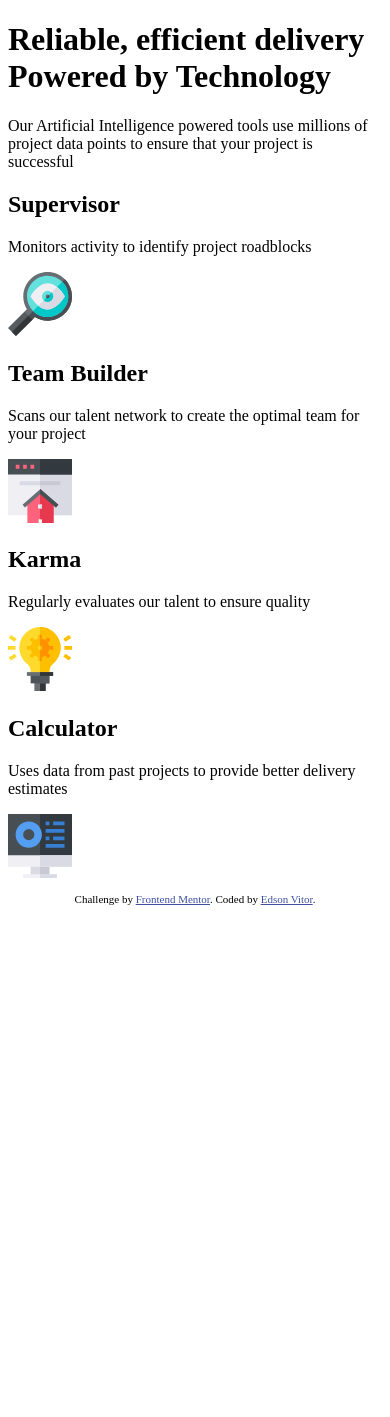
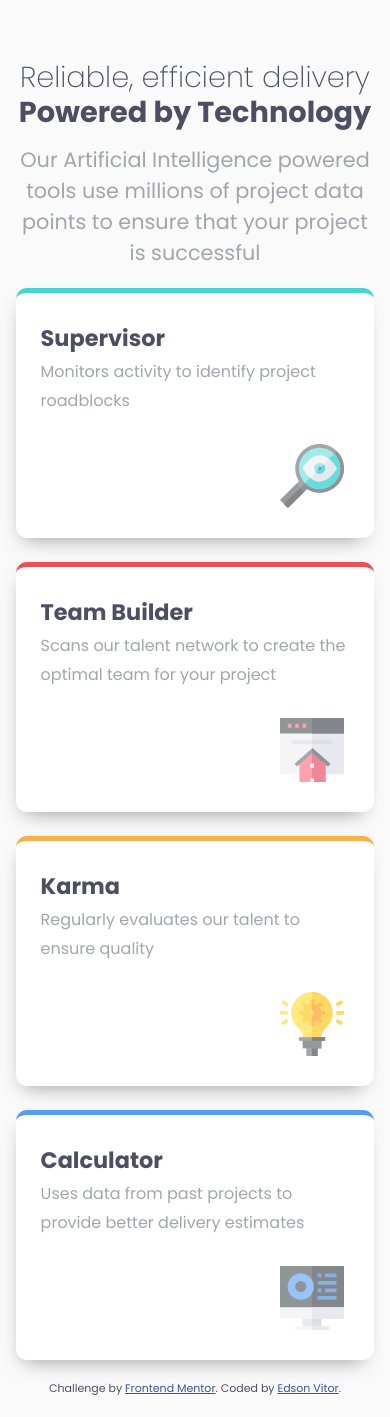
Before and after one commit to edsonvit0r/frontendmentor, a PHP site: page / in a window 390 px wide. Before the commit the page ends 905 px from the top, so only its background shows below. Run offline with PHP 8.4, Linux system fonts and the light colour scheme.

Commit message:
Adicionando CSS Desktop e Responsivo

```diff
--- a/four-card-feature-section/index.html
+++ b/four-card-feature-section/index.html
@@ -22,25 +22,27 @@
 
   <main>
 
-    <div class="card">
+    <div class="card supervisor">
       <h2>Supervisor</h2>
       <p>Monitors activity to identify project roadblocks</p>
       <img src="images/icon-supervisor.svg" alt="Ilustração para Supervisor">
     </div>
 
-    <div class="card">
+    <div class="center-card">
+      <div class="card team-builder">
         <h2>Team Builder</h2>
         <p>Scans our talent network to create the optimal team for your project</p>
         <img src="images/icon-team-builder.svg" alt="Ilustração para team Builder">
       </div>
 
-    </div class="card">
+      <div class="card karma">
         <h2>Karma</h2>
         <p>Regularly evaluates our talent to ensure quality</p>
         <img src="images/icon-karma.svg" alt="Ilustração para Karma">
       </div>
+    </div>
 
-    <div class="card">
+    <div class="card calculator">
       <h2>Calculator</h2>
       <p>Uses data from past projects to provide better delivery estimates</p>
       <img src="images/icon-calculator.svg" alt="Ilustração para Calculator">
--- a/four-card-feature-section/style.css
+++ b/four-card-feature-section/style.css
@@ -1,2 +1,163 @@
-.attribution { font-size: 11px; text-align: center; }
+@import url('https://fonts.googleapis.com/css2?family=Poppins:wght@100;200;300;400;500;600;700;800;900&display=swap');
+/*font-family: 'Poppins', sans-serif;*/
+
+:root {
+    --Red: hsl(0, 78%, 62%);
+    --Cyan: hsl(180, 62%, 55%);
+    --Orange: hsl(34, 97%, 64%);
+    --Blue: hsl(212, 86%, 64%);
+    --Very-Dark-Blue: hsl(234, 12%, 34%);
+    --Grayish-Blue: hsl(229, 6%, 66%);
+    --Very-Light-Gray: hsl(0, 0%, 98%);
+}
+
+* {
+    margin: 0;
+    padding: 0;
+    box-sizing: border-box;
+}
+
+body {
+    font-family: 'Poppins', sans-serif;
+    background-color: var(--Very-Light-Gray);
+    color: var(--Very-Dark-Blue);
+    padding: 0 4%;
+}
+
+header {
+    text-align: center;
+    margin: 60px 0 0 0;
+    font-size: 1em;
+}
+
+header h1 {
+    line-height: 1.2;
+    margin-bottom: 15px;
+}
+
+header p {
+    font-weight: 400;
+    color: var(--Grayish-Blue);
+    width: 40vw;
+    margin: auto;
+}
+
+header h1 span {
+    font-weight: 200;
+}
+
+main {
+    grid-template-columns: 1fr 1fr 1fr;
+    align-items: center;
+    justify-content: center;
+    margin: 20px 0 20px 0;
+}
+
+main, .center-card{
+    display: grid;
+    grid-gap: 1.5em;
+}
+
+.card {
+    width: 100%;
+    height: 250px;
+    background-color: #fff;
+    border-radius: .7em;
+    border-top: 5px solid;
+    padding: 25px;
+    line-height: 1.8;
+    box-shadow: -2px 10px 20px -10px rgba(110,110,110,0.75);
+    position: relative;
+}
+
+.card:hover {
+    box-shadow: -3px 10px 20px -10px rgba(110,110,110,0.9);
+    transform: scale(1.01);
+    transition: 350ms;
+}
+
+.card img {
+    position: absolute;
+    right: 30px;
+    bottom: 30px;;
+    opacity: 0.6;
+    transition: 350ms;
+}
+
+.card:hover img {
+    opacity: 1;
+    transition: 350ms;
+    transform: translateX(3px);
+    transform: scale(1.03);
+}
+
+.card h2 {
+    font-size: 1.4em;
+}
+
+.card p {
+    color: var(--Grayish-Blue);
+}
+
+.supervisor {
+    border-top-color: var(--Cyan);
+}
+
+.team-builder {
+    border-top-color: var(--Red);
+}
+
+.karma {
+    border-top-color: var(--Orange);
+}
+
+.calculator {
+    border-top-color: var(--Blue);
+}
+
+
+@media (max-width: 768px) {
+
+    body {
+        padding: 0 20%;
+    }
+
+    header p {
+        width: auto;
+    }
+
+    main {
+        grid-template-columns: 1fr;
+    }
+
+    .card {
+        width: 100%;
+        height: 250px;
+    }
+
+}
+
+@media (max-width: 600px) {
+
+    body {
+        padding: 0 4%;
+    }
+
+    header h1 {
+        font-size: 1.8em;
+    }
+
+    header p {
+        font-size: 1.3em;
+    }
+
+}
+
+@media (max-width: 375px) {
+    header h1 {
+        font-size: 1.5em;
+    }
+}
+
+.attribution { font-size: 11px; text-align: center; margin-bottom: 20px;}
 .attribution a { color: hsl(228, 45%, 44%); }
```
Lines whose indentation alone changed are shown as unchanged.
